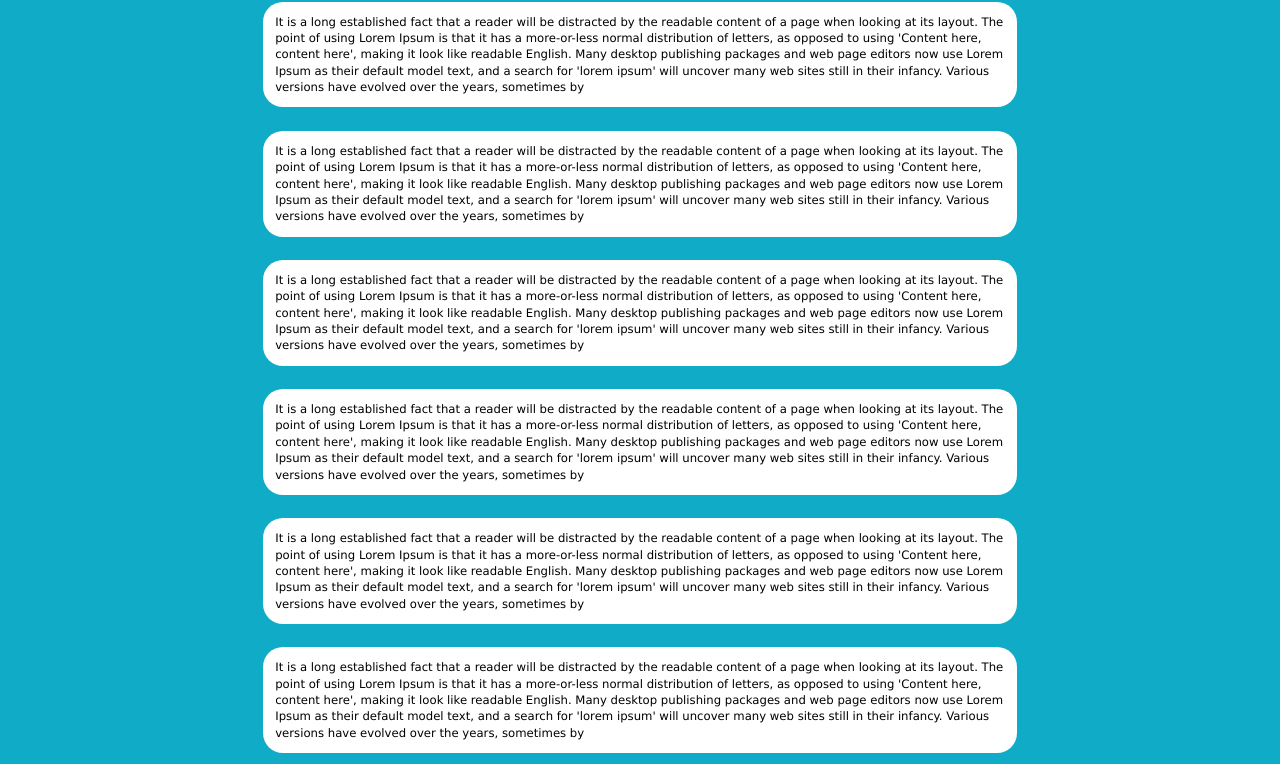
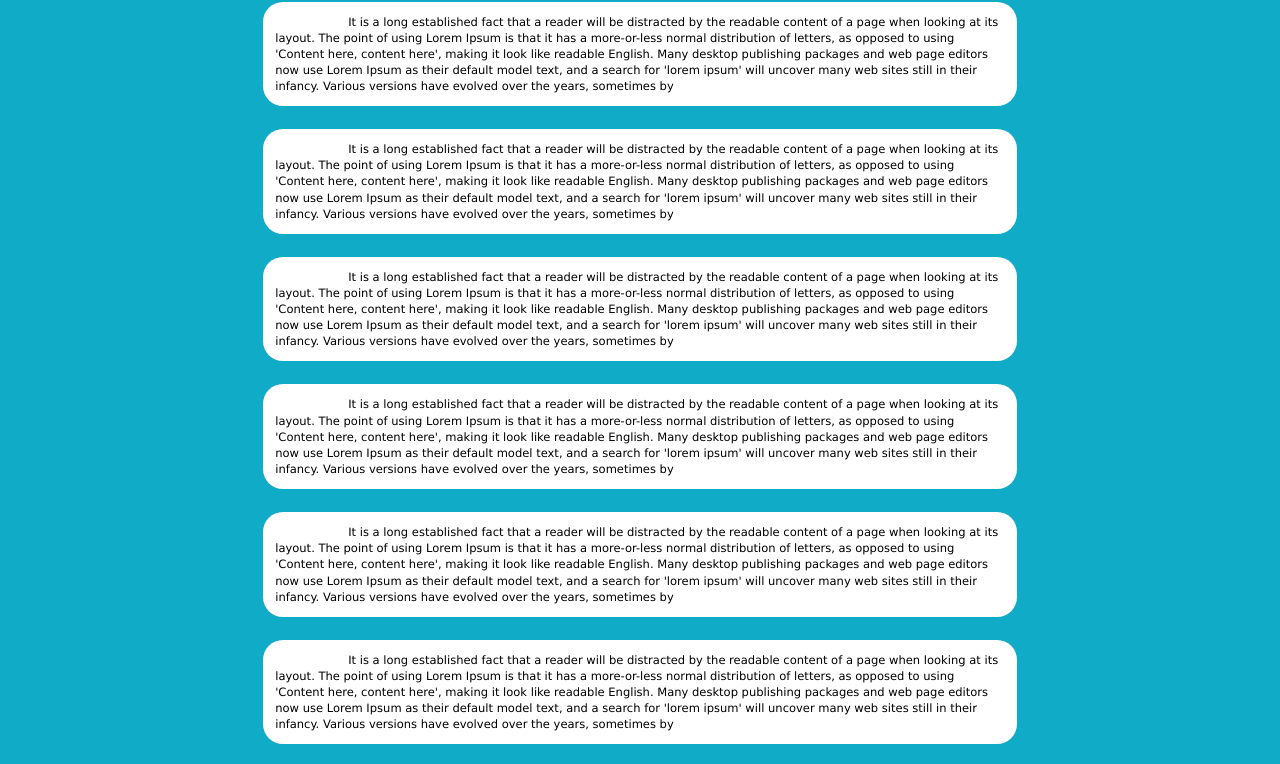
Before and after one commit to brunokanso/htm-teste, a plain HTML site: page index.html in a window 1280 px wide. Shown: the part 79-843 px from the top of the page. Drawn offline with Linux system fonts and the light colour scheme.

Commit message:
ver-alpha-0.3

```diff
--- a/index.css
+++ b/index.css
@@ -11,7 +11,6 @@ body{
 /* Main */
 .main-content{
     background-color: rgb(15, 171, 199);
-    margin: 32px;
     border-radius: 20px;
     box-shadow: 0 0 20px black;
 }
@@ -62,15 +61,26 @@ body{
 /* End Animation */
 
 /* Main @media */
-@media screen and (max-width : 1600px){
+@media screen and (max-width : 1280px){
 
     .main-content-text {
         width: calc(57% );
-        font-size: 73%;
+        font-size: 72%;
+        text-align: start;
+        text-indent: 10%;
+
     }
     .main-content{
-        margin: 0px;
-        width: calc(100% );     }
+        margin: 0;
+        width: calc(100% );
+        border-radius: 0;
+    }
+}
+
+@media screen and (min-width: 1300px) {
+
+
+
 }
 
 /* Main @media end */
```
